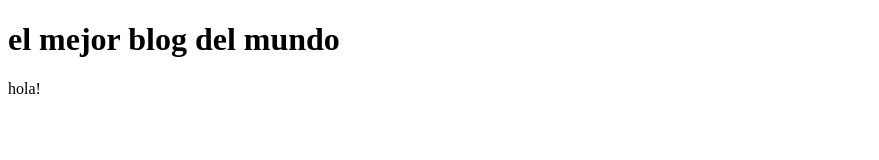
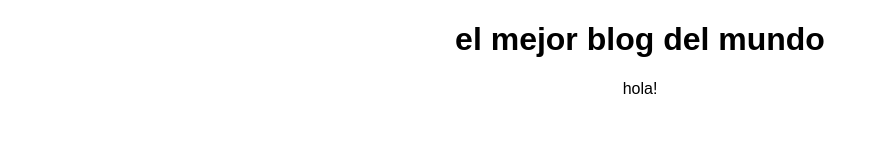
Before and after one commit to wildchamo/hyperblog, a plain HTML site: page index.html in a window 1280 px wide. Shown: the whole page, without its empty margins (0-879 px from the left). Drawn offline with Linux system fonts and the light colour scheme.

Commit message:
Arranco mi proyecto real!

```diff
--- a/index.html
+++ b/index.html
@@ -4,6 +4,7 @@
     <meta charset="UTF-8">
     <meta name="viewport" content="width=device-width, initial-scale=1.0">
     <title>titulo del post</title>
+    <link rel="stylesheet" href="style.css">
 </head>
 <body>
     <h1>el mejor blog del mundo</h1>
--- /dev/null
+++ b/style.css
@@ -0,0 +1,4 @@
+body{
+    text-align: center;
+    font-family: Arial, Helvetica, sans-serif;
+}
```
